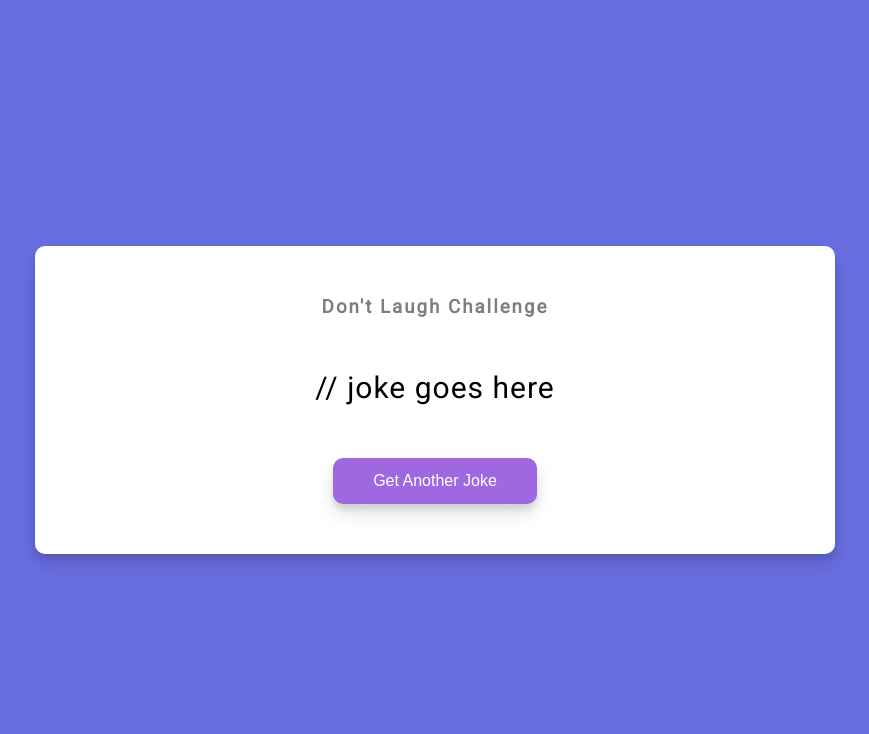
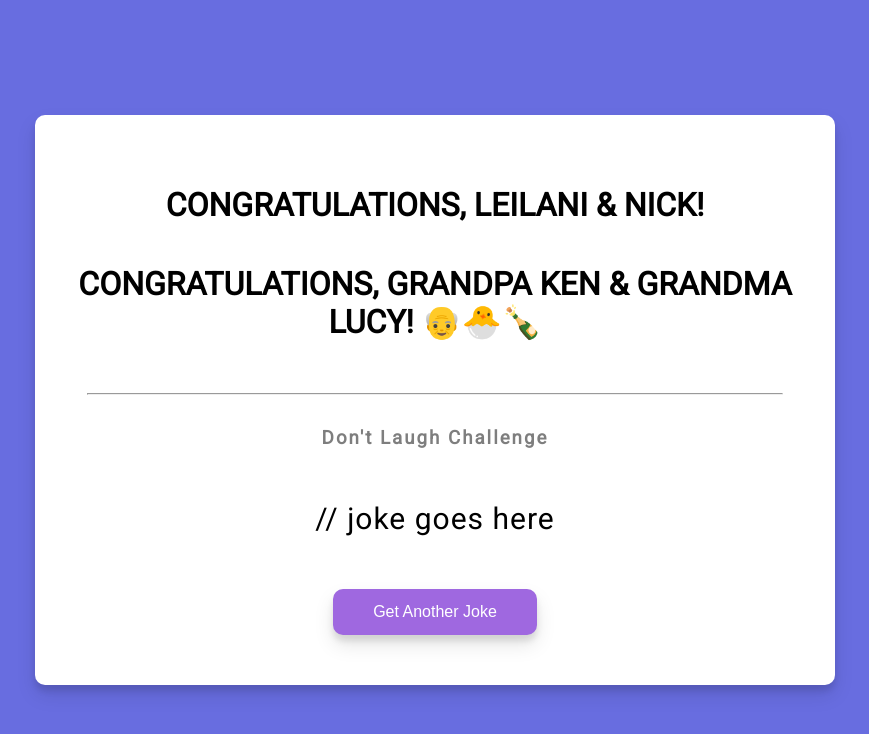
Before and after one commit to matthewkohn/dadJokes, a plain HTML site: page index.html in a window 1280 px wide. Shown: the whole page, without its empty margins (205-1074 px from the left). Drawn offline with Linux system fonts and the light colour scheme; no server answers.

Commit message:
Add congratulations

```diff
--- a/index.html
+++ b/index.html
@@ -12,6 +12,9 @@
 
 <body>
   <div class="container">
+    <h1>CONGRATULATIONS, LEILANI & NICK!</h1>
+    <h1>CONGRATULATIONS, GRANDPA KEN & GRANDMA LUCY! 👴🐣🍾</h1>
+    <hr>
     <h3>Don't Laugh Challenge</h3>
     <div id="joke" class="joke">
       // joke goes here
--- a/style.css
+++ b/style.css
@@ -25,6 +25,14 @@ body {
   text-align: center;
   max-width: 100%;
   width: 800px;
+}
+
+h1 {
+  padding-bottom: 20px;
+}
+
+hr {
+  margin: 2rem;
 }
 
 h3 {
```
